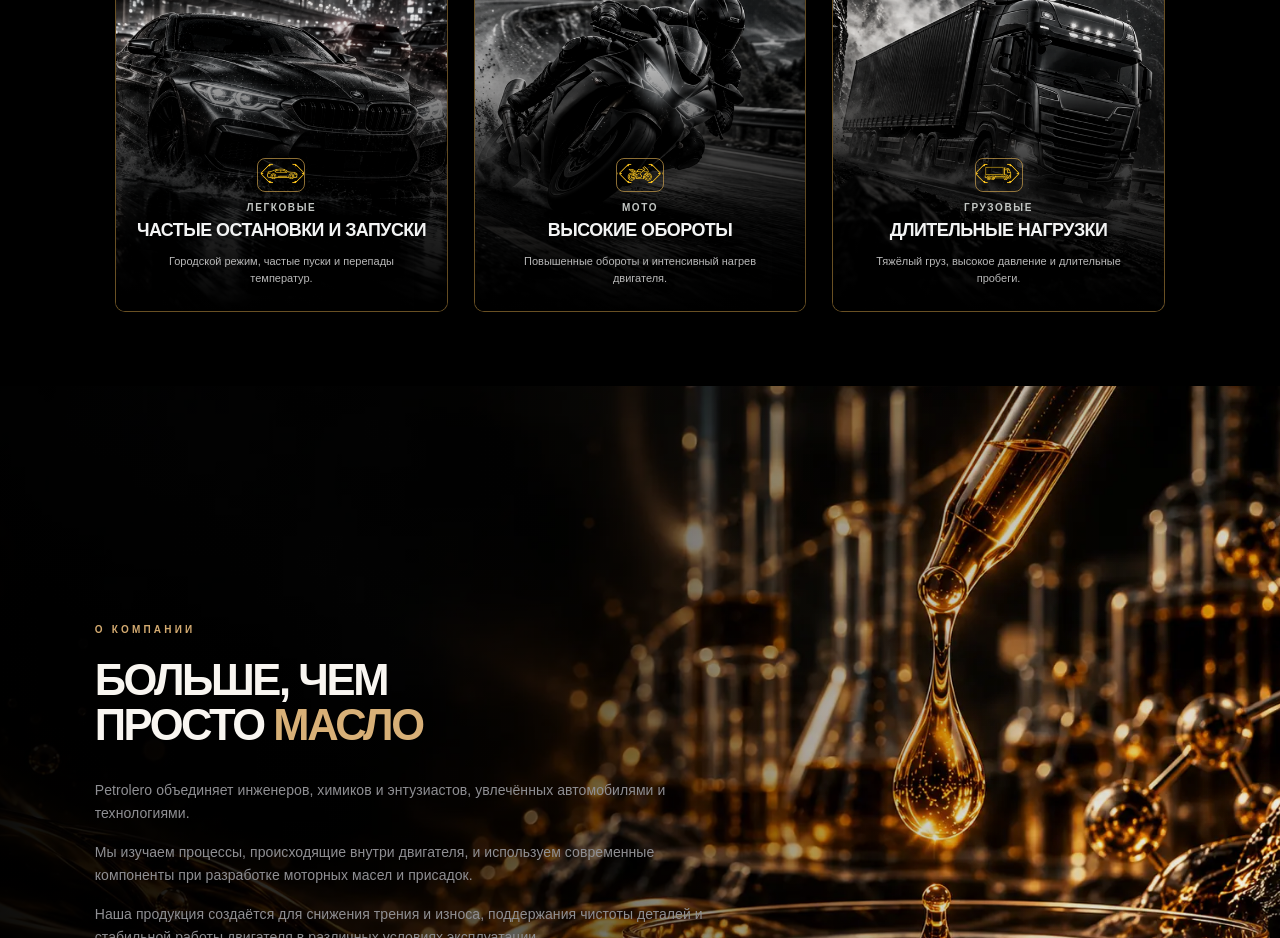
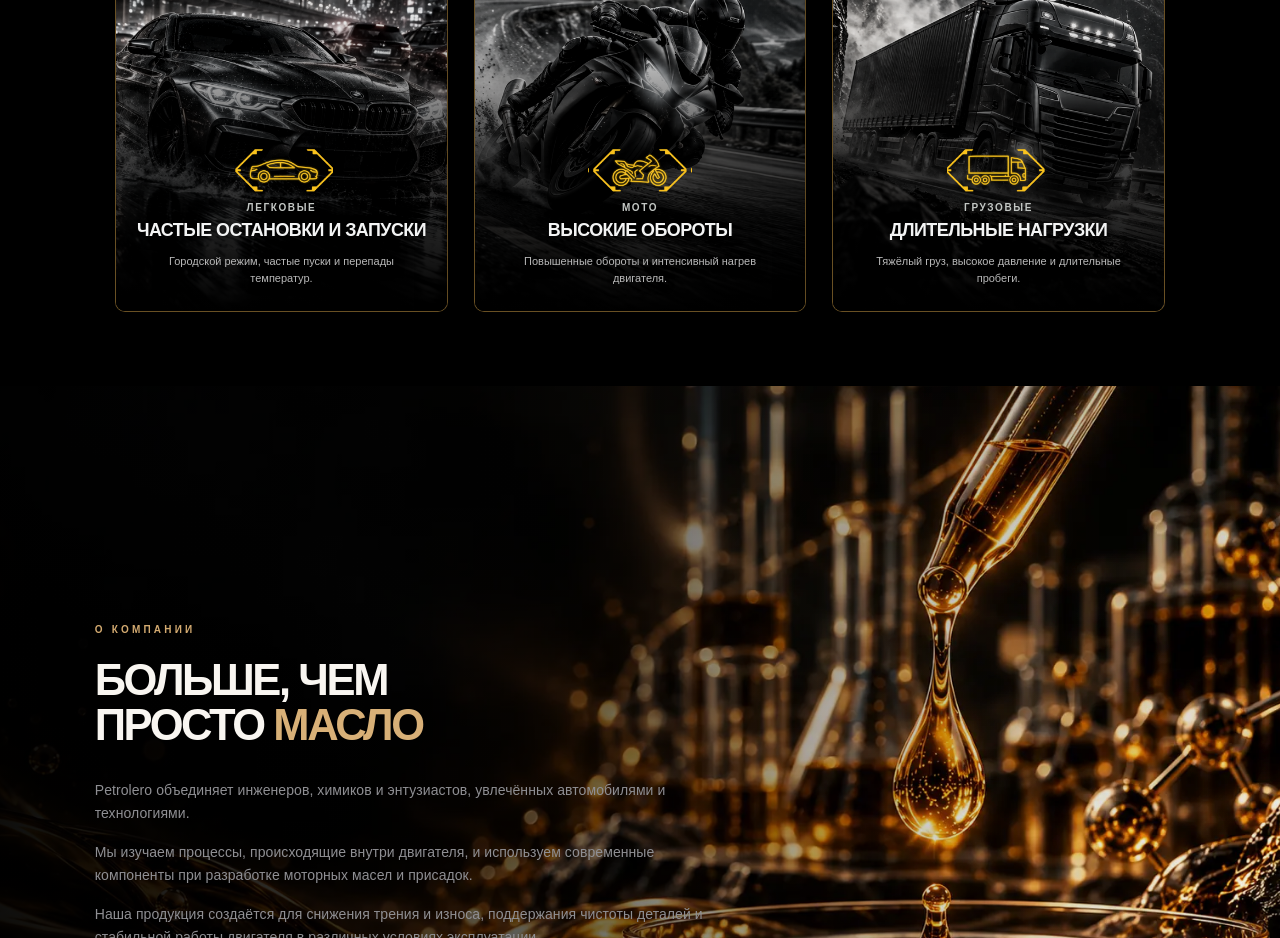
Before and after one commit to HimikoRiver/petrolero-store, a Next.js app: page / in a window 1280 px wide. Shown: the part 1320-2258 px from the top of the page. Built offline with nearby package versions, Linux system fonts and the light colour scheme.

Commit message:
Size custom gold emblems without placeholder border

```diff
--- a/src/features/home/steel/SteelSection.css
+++ b/src/features/home/steel/SteelSection.css
@@ -222,3 +222,7 @@
   .petrolero-steel-card-title { font-size: 21px; }
   .petrolero-steel-card-detail { font-size: 13px; }
 }
+
+/* Custom gold vehicle emblems */
+.petrolero-steel-card-icon { width: 104px; height: 58px; margin: 0 auto 4px; border: 0; border-radius: 0; }
+.petrolero-steel-card-icon img { display: block; width: 100%; height: 100%; object-fit: contain; }
```
